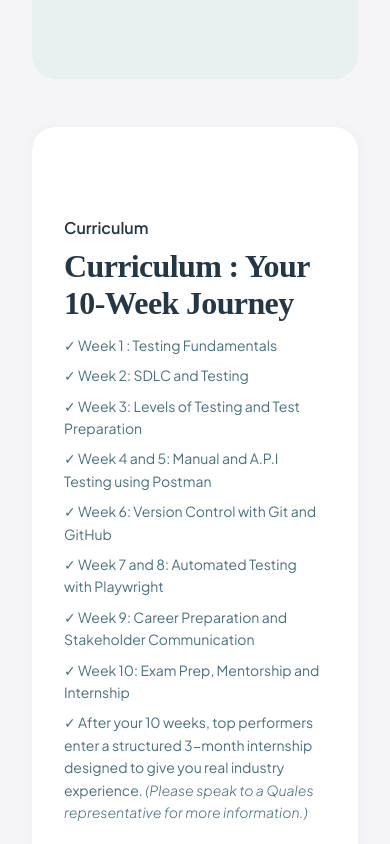
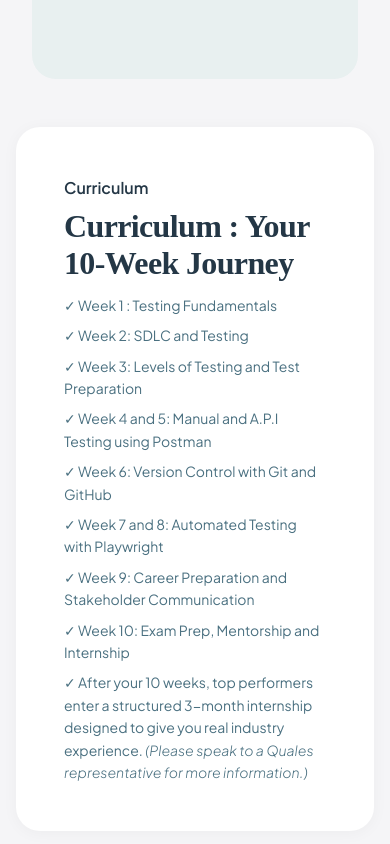
Before and after one commit to Ayobamee/Qualeswebapp, a React (Vite) app: page /talents in a window 390 px wide. Shown: the part 1480-2324 px from the top of the page. Built offline with nearby package versions, Linux system fonts and the light colour scheme; a web font is replaced by a local one.

Commit message:
fixing timetable on mobile

```diff
--- a/src/pages/Talents.module.css
+++ b/src/pages/Talents.module.css
@@ -551,6 +551,16 @@
 }
 
 @media (max-width: 960px) {
+  .section {
+    padding: 3rem 1rem;
+    margin: 0 1rem 2rem 1rem;
+  }
+
+  .bgGreen {
+    padding: 2rem 1rem;
+    overflow: hidden;
+    margin: 0 1rem 2rem 1rem;
+  }
   .heroInner {
     grid-template-columns: 1fr;
   }
@@ -593,8 +603,4 @@
   .table td:nth-child(5) {
     display: none;
   }
-  .bgGreen {
-    padding: 3rem 1.5rem;
-    overflow: hidden;
-  }
 }
```
